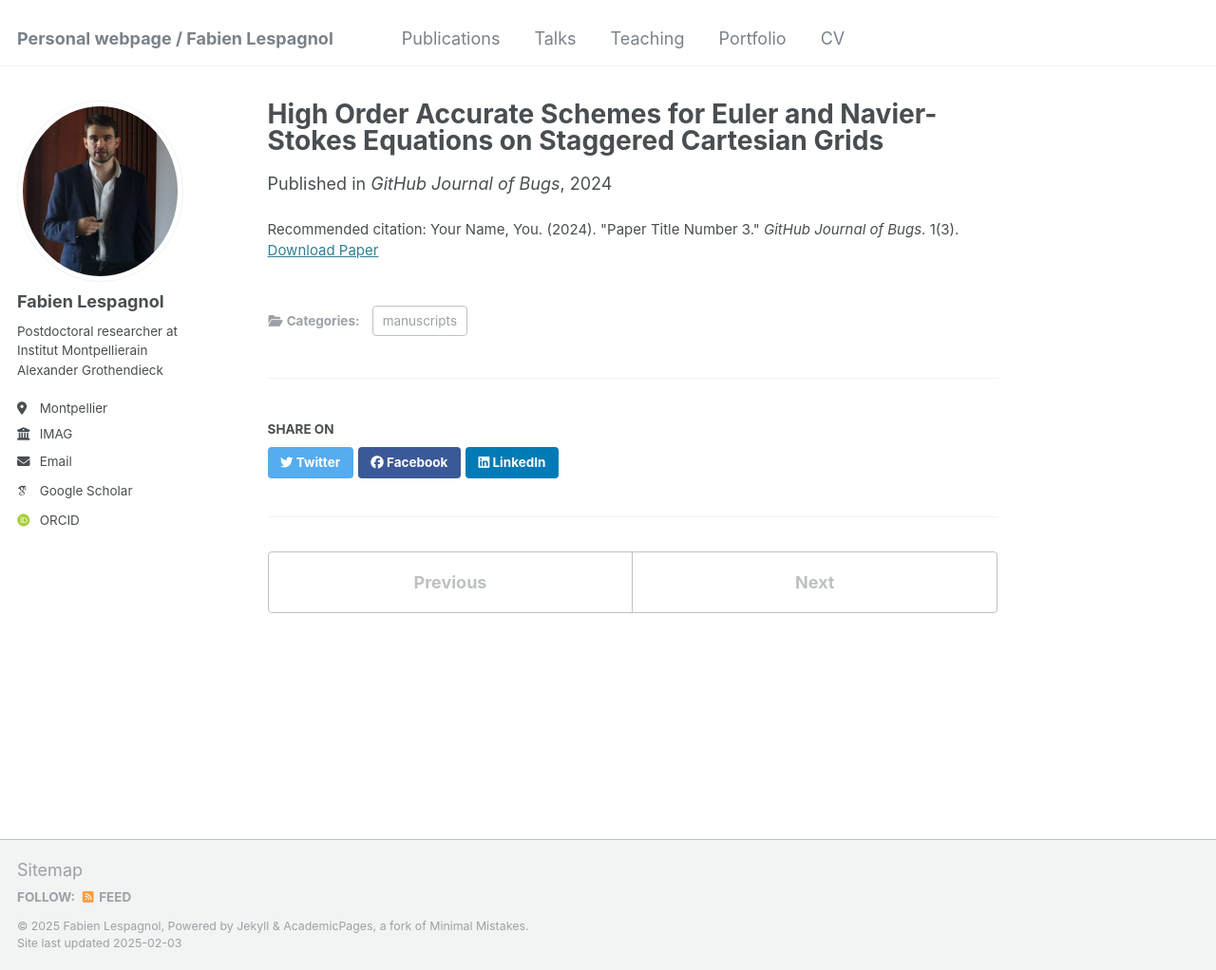
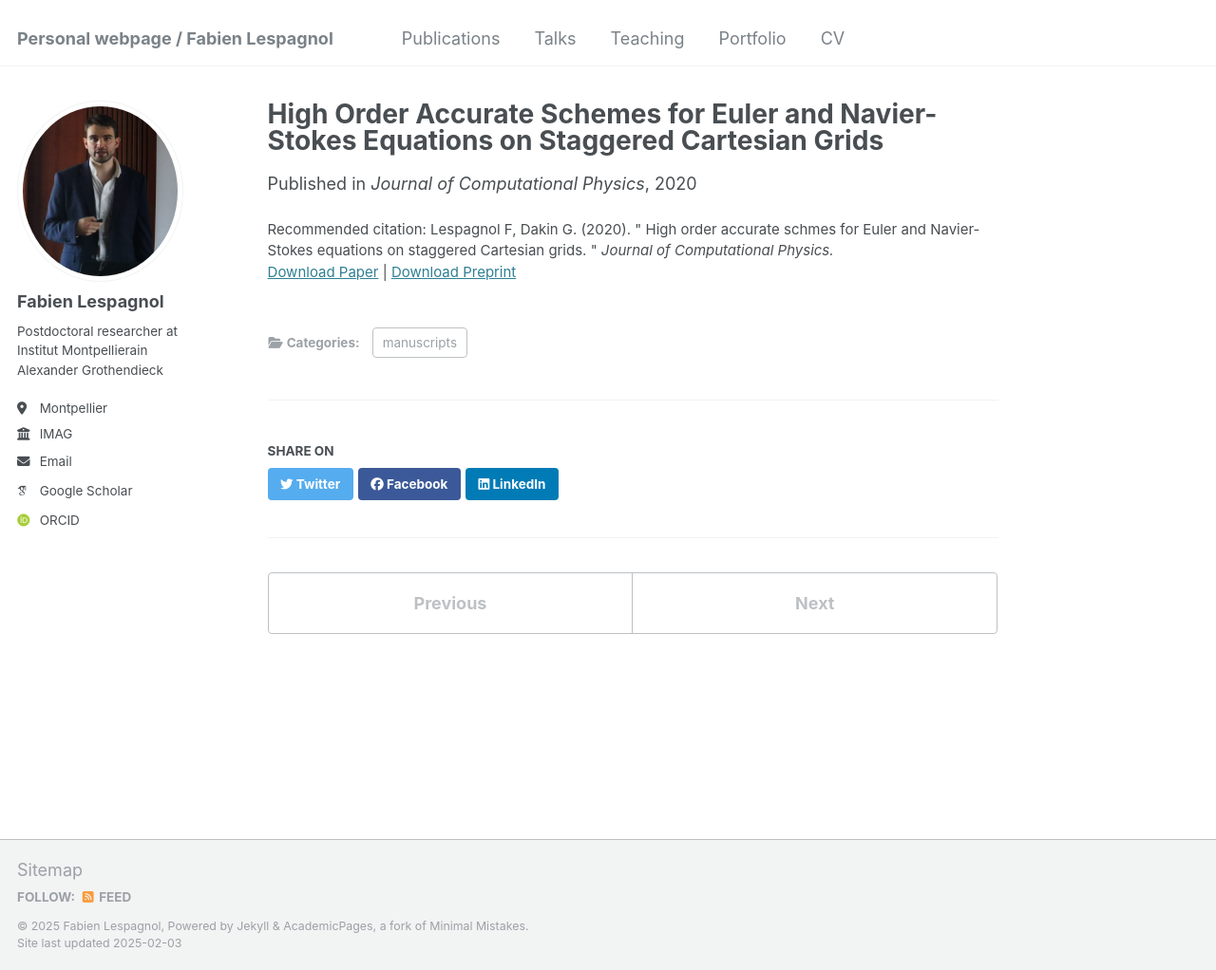
Before and after one commit to FabienLespagnol/fabienlespagnol.github.io, a Jekyll site: the page built from _publications/2020-06-01-JCP_1.md, in a window 1280 px wide and 1022 px high. Shown: the whole window at 95% size. Built offline with Jekyll 4.4.1, drawn with Linux system fonts in a browser that asks for light colours; some web fonts are replaced.

Commit message:
Update 2020-06-01-JCP_1.md

```diff
--- a/_publications/2020-06-01-JCP_1.md
+++ b/_publications/2020-06-01-JCP_1.md
@@ -3,9 +3,10 @@ title: "High Order Accurate Schemes for Euler and Navier-Stokes Equations on Sta
 collection: publications
 category: manuscripts
 permalink: /publication/2020-06-01-JCP_1
-excerpt: 'This paper is about fixing template issue #693.'
-date: 2024-02-17
-venue: 'GitHub Journal of Bugs'
-paperurl: 'http://academicpages.github.io/files/paper3.pdf'
-citation: 'Your Name, You. (2024). &quot;Paper Title Number 3.&quot; <i>GitHub Journal of Bugs</i>. 1(3).'
+excerpt: 'We present in this paper a new class of staggered schemes for solving the compressible 1D Euler equations in internal energy formulation on uniform grids.'
+date: 2020-06-01
+venue: 'Journal of Computational Physics'
+slidesurl: 'https://hal.science/hal-03489543'
+paperurl: 'https://www.sciencedirect.com/science/article/pii/S0021999120300887'
+citation: 'Lespagnol F, Dakin G. (2020). &quot; High order accurate schmes for Euler and Navier-Stokes equations on staggered Cartesian grids. &quot; <i>Journal of Computational Physics. </i>'
 ---
```
